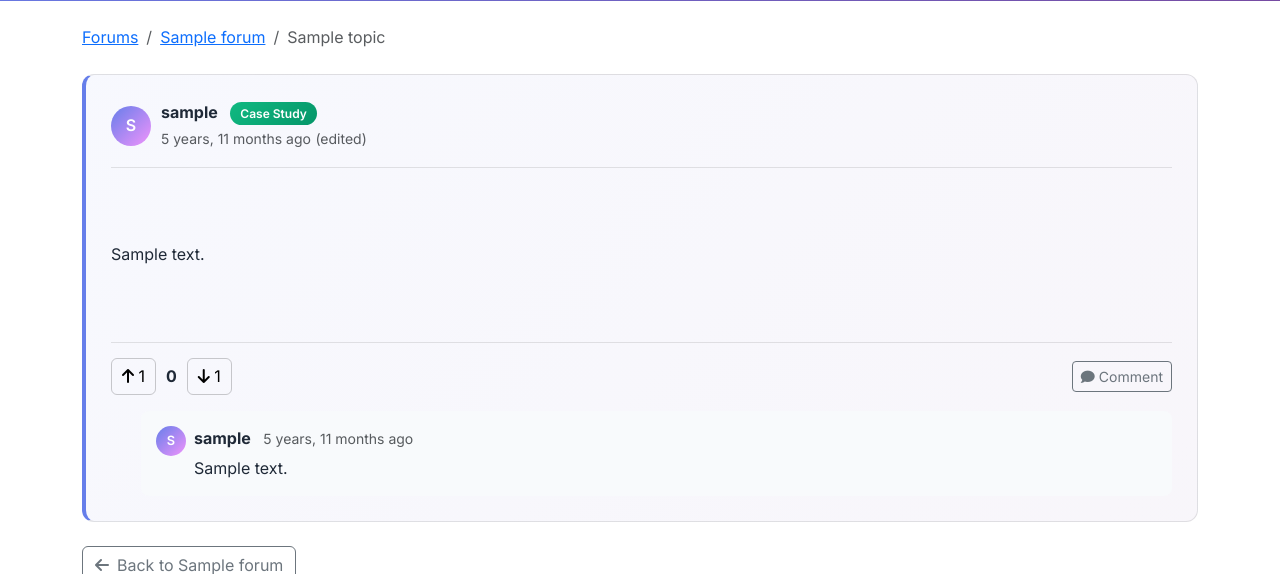
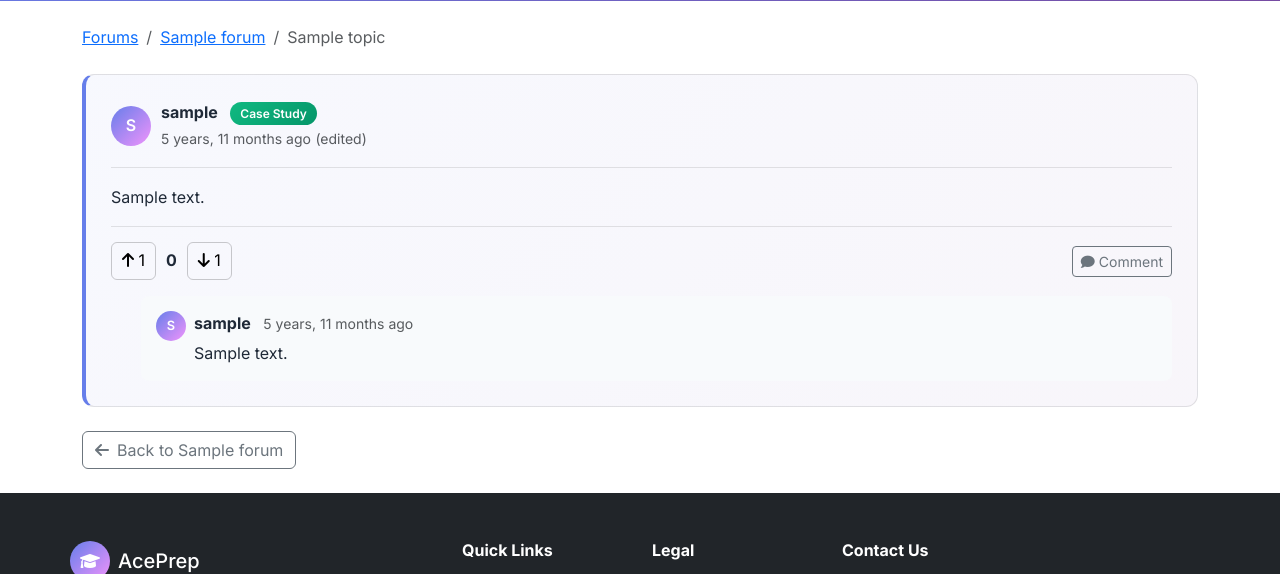
Before and after one commit to gcivil-nyu-org/team2-wed-fall25, a Django app: page /forums/topic/1/ in a window 1280 px wide. Shown: the part 263-837 px from the top of the page. Run offline with Django 5.2, Linux system fonts and the light colour scheme; a user stored in the database is signed in; tables that the repository leaves empty hold one stand-in row (values such as "Sample post"); parts of the project's set-up code (start-up, migrations or seed data) failed here and were passed over.

Commit message:
Improve post content CSS for better text wrapping and visibility

```diff
--- a/templates/forums/topic_detail.html
+++ b/templates/forums/topic_detail.html
@@ -55,9 +55,9 @@
         color: var(--dark-color);
         word-wrap: break-word;
         overflow-wrap: break-word;
-        white-space: pre-wrap;
         max-width: 100%;
         overflow: visible;
+        white-space: normal;
     }
 
     .post-content p {
@@ -66,6 +66,11 @@
 
     .post-content p:last-child {
         margin-bottom: 0;
+    }
+
+    .post-card {
+        overflow: visible;
+        min-height: auto;
     }
 
     .post-footer {
```
